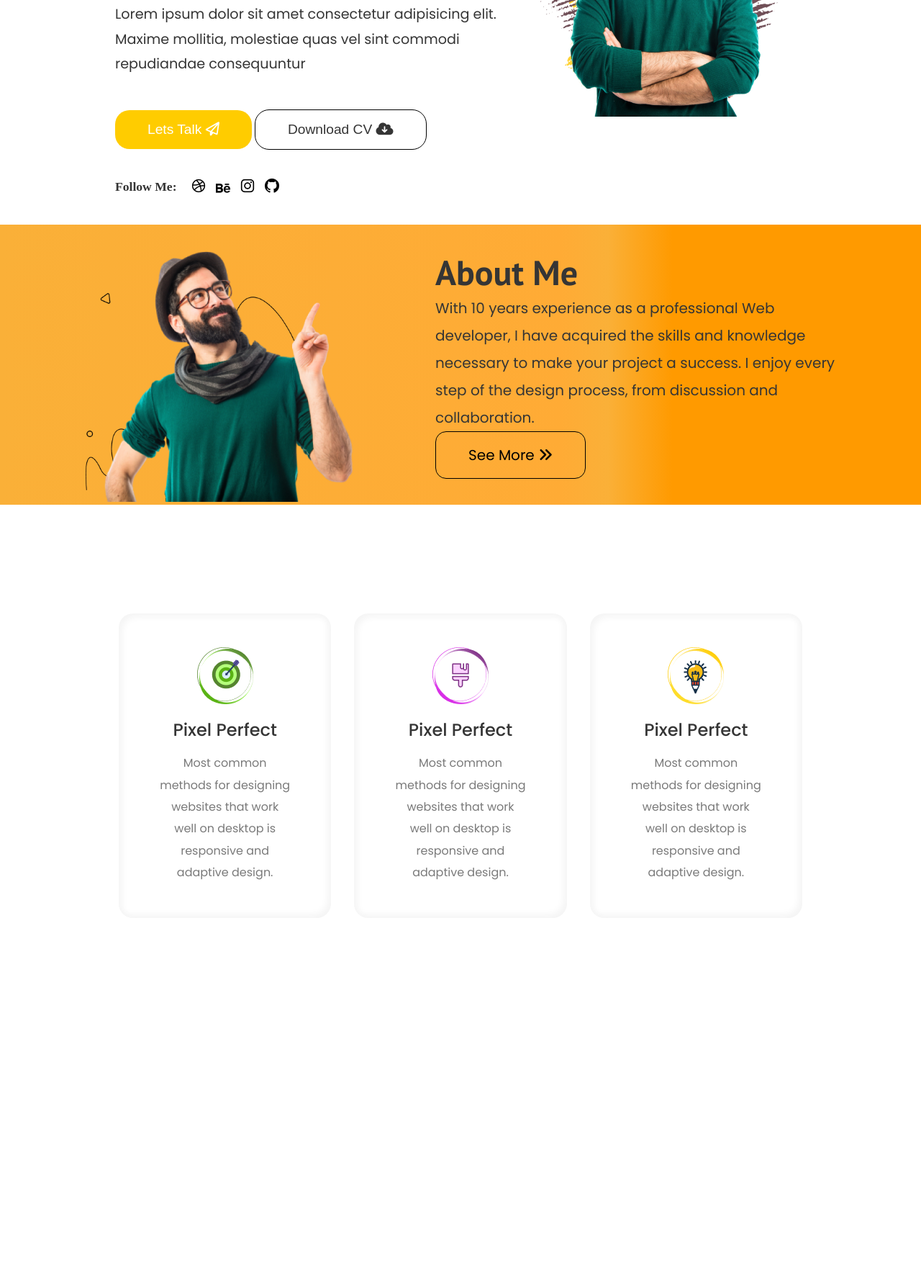
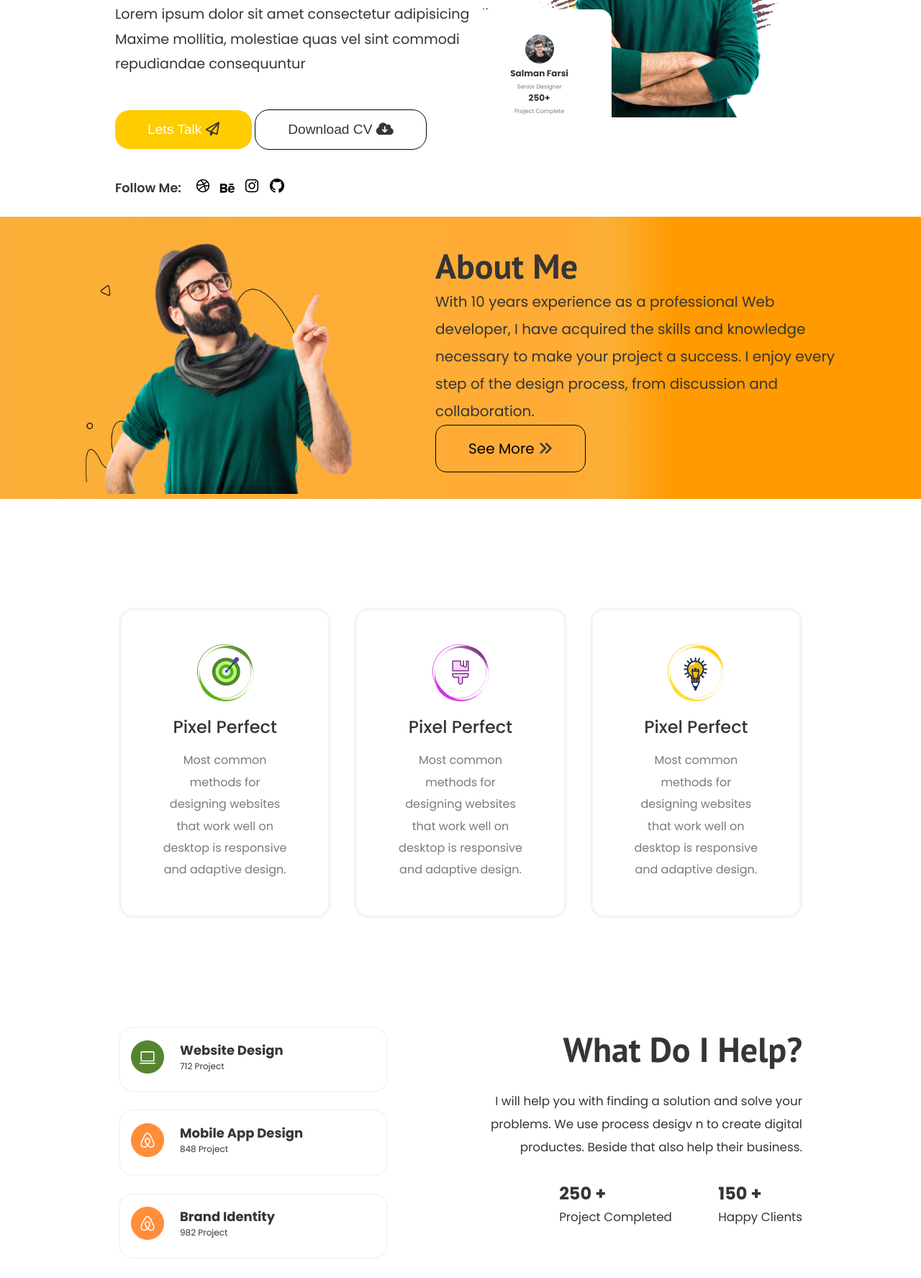
Before and after one commit to MMSFarsi/Creative-2nd-Portfolio, a plain HTML site: page index.html in a window 1280 px wide. Shown: the part 408-2183 px from the top of the page at 72% size. Before the commit the page ends 1834 px from the top, so only its background shows below. Drawn offline with Linux system fonts and the light colour scheme; a web font is replaced by a local one.

Commit message:
help section complete

```diff
--- a/index.html
+++ b/index.html
@@ -57,6 +57,14 @@
                     <img src="images/hero-img.png" alt="">
                     <button class="over-btn-one">Ui Designer</button>
                     <button class="over-btn-two">User Research</button>
+                    <div class="over-card">
+                        <img src="images/over-card.png" alt="">
+                        <h2>Salman Farsi</h2>
+                        <p>Senior Designer</p>
+                        <h2>250+</h2>
+                        <p>Project Complete</p>
+
+                    </div>
                 </div>
             </div>
         </section>
@@ -100,6 +108,50 @@
             </div>
         </section>
 
+
+        <section class="help-section">
+            <div class="help">
+                <div class="help-cards">
+                    <div class="help-card">
+                        <div class="help-image"><img src="images/Group 212.png" alt="">
+                        </div>
+                    <div class="help-image-text">
+                        <h2>Website Design</h2>
+                        <p>712 Project</p>
+                    </div>
+                    </div>
+                    <div class="help-card">
+                        <div class="help-image"><img src="images/Group 215.png" alt=""></div>
+                    <div class="help-image-text">
+                        <h2>Mobile App Design</h2>
+                        <p>848 Project</p>
+                    </div>
+                    </div>
+                    <div class="help-card">
+                        <div class="help-image"><img src="images/Group 215.png" alt=""></div>
+                    <div class="help-image-text">
+                        <h2>Brand Identity</h2>
+                        <p>982 Project</p>
+                    </div>
+                    </div>
+                </div>
+                <div class="help-text">
+                    <h1>What Do I Help?</h1>
+                    <p>I will help you with finding a solution and solve your problems. We use process desigv n to create digital productes. Beside that also help their business.</p>
+                    <div class="help-over one">
+                        <h2>250 +</h2>
+                        <p>Project Completed</p>
+                    </div>
+                    <div class="help-over">
+                        <h2>150 +</h2>
+                        <p>Happy Clients</p>
+                    </div>
+
+
+                </div>
+            </div>
+        </section>
+
     </main>
     <footer>
 
--- a/styles.css
+++ b/styles.css
@@ -5,6 +5,7 @@
     text-decoration: none;
     margin: 0;
     padding: 0;
+    color: #353535;
 }
 .none{
     display: none;
@@ -14,6 +15,8 @@
 }
 body{
     color: #F5F5F5;
+    font-family: "Poppins", sans-serif;
+
 }
 .nav-section{
     margin: 0 165px;
@@ -131,25 +134,55 @@ ul .home{
 }
 .over-btn-one,.over-btn-two{
     position: relative;
-    bottom: 430px;
+    bottom: 400px;
+    right: 40px;
 
 
     padding: 13px 44px;
     background-color: #FFFF;
     border-radius: 10px;
-    border: none;
-    box-shadow: 1px 1px 1px 2px rgba(161, 154, 154, 0.2), 1px 1px 1px 2px rgba(0,0,0,0.10);
+    border: 1px solid #f5f5f5;
+
 }
 .over-btn-two{
-    bottom: 500px;
-    left: 200px;
+    bottom: 470px;
+    left: 150px;
+}
+.over-card{
+    max-width: 180px;
+    border-radius: 16px;
+    background-color: white;
+    padding: 30px 10px;
+    position:relative;
+    bottom: 200px;
+    right: 100px;
+    background-color: white;
+}
+.over-card img{
+    margin: 5px auto;
+    display: block;
+}
+.over-card h2{
+    color: #353535;
+    text-align: center;
+    font-family: "Poppins", sans-serif;
+    font-size: 12px;
+    margin-bottom: 4px;
+}
+.over-card p{
+    font-size: 8px;
+    color: #7A7A7A;
+    font-family: "Poppins", sans-serif;
+    text-align: center;
+
+
 }
 
 
 
 /* About */
 .about-section{
-    margin-top: 40px;
+    margin-top: -90px;
     background: rgb(36,25,0);
 background: linear-gradient(90deg, rgba(36,25,0,1) 0%, rgba(250,176,56,1) 0%, rgba(255,171,53,1) 61%, rgba(250,176,56,1) 66%, rgba(255,154,0,1) 73%);
 }
@@ -205,10 +238,7 @@ background: linear-gradient(90deg, rgba(36,25,0,1) 0%, rgba(250,176,56,1) 0%, rg
     padding: 47px 57px;
     border-radius: 20px;
     background-color: #FFFFFF;
-    box-shadow:
-  inset 5px 5px 10px ,
-  inset -5px -5px 10px ;
-    border: none;
+    border: 4px solid whitesmoke;
 }
 .card img{
     margin: 0 auto;
@@ -233,6 +263,90 @@ background: linear-gradient(90deg, rgba(36,25,0,1) 0%, rgba(250,176,56,1) 0%, rg
 
 }
 
+/* Help Section */
+.help-section{
+    margin: 130px 165px;
+
+}
+.help{
+    display: flex;
+}
+.help-cards{
+    width: 50%;
+}
+.help-text{
+    width: 50%;
+    text-align: right;
+}
+.help-text h1{
+    font-size: 3rem;
+    font-weight: bold;
+    font-family: "PT Sans", sans-serif;
+    margin-bottom: 26px;
+}
+.help-text p{
+    font-size: 1.05rem;
+    line-height: 190%;
+    margin-bottom: 30px;
+}
+.help-card{
+    display: flex;
+    gap: 10px;
+    margin-bottom: 24px;
+    width: 340px;
+    padding: 17px 15px;
+    background-color: white;
+    border: 2px solid whitesmoke;
+    border-radius: 20px;
+}
+.help-card .help-image img{
+width: 80%;
+
+
+}
+.help-image-text h2{
+    font-size: 18px;
+}
+.help-image-text p{
+    font-size: 12px;
+}
+
+.help-over{
+    display: inline-block;
+    text-align: left;
+
+}
+.one{
+    margin-right: 60px;
+}
+/* .help{
+    display: flex;
+    justify-content: space-between;
+    align-items: center;
+}
+.help-text{
+    text-align: end;
+    width: 50%;
+}
+.help-card .help-image{
+
+}
+.help-card{
+    display: flex;
+    width: 50%;
+    justify-content: right;
+
+}
+.help-image-text{
+    width: 200px;
+} */
+
+
+
+
+
+
+
 
 @media screen and (max-width:576px) {
     .nav-section{
@@ -256,7 +370,8 @@ background: linear-gradient(90deg, rgba(36,25,0,1) 0%, rgba(250,176,56,1) 0%, rg
     }
     .over-btn-one,.over-btn-two{
         position: relative;
-        bottom: 130px;
+        bottom: 330px;
+        left: 30px;
 
 
         padding: 13px 20px;
@@ -264,7 +379,12 @@ background: linear-gradient(90deg, rgba(36,25,0,1) 0%, rgba(250,176,56,1) 0%, rg
     }
     .over-btn-two{
         bottom: 350px;
-        left:120px;
+        left:140px;
+    }
+    .over-card{
+
+        opacity: 0;
+
     }
 
     .btn-primary{
@@ -298,5 +418,17 @@ background: linear-gradient(90deg, rgba(36,25,0,1) 0%, rgba(250,176,56,1) 0%, rg
     }
 
 
+    .help{
+        flex-direction: column-reverse;
+    }
+    .help-text{
+        width: 100%;
+        text-align: left;
+    }
+    .help-section{
+        margin: 10px 20px;
+
+    }
+
 
 }
```
Also changed, not shown: images/Group 212.png (added), images/Group 215.png (added), images/over-card.png (added).
